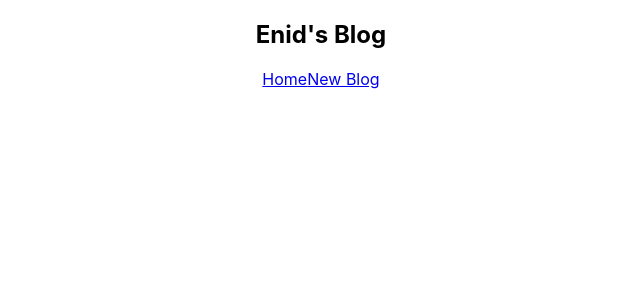
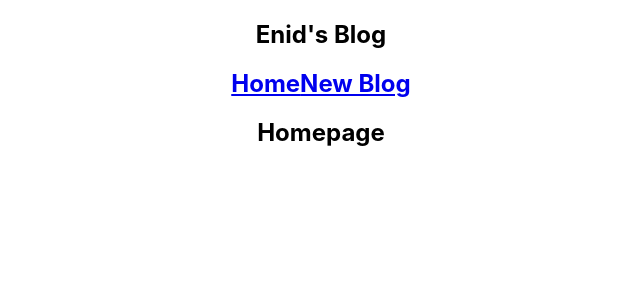
Before and after one commit to MissDine/react-polish, a React (Create React App) app: page / in a window 1280 px wide. Shown: the top 300 px of the page, without its empty margins (319-959 px from the left). Built offline with nearby package versions, Linux system fonts and the light colour scheme.

Commit message:
Feature edit

```diff
--- a/src/App.css
+++ b/src/App.css
@@ -36,3 +36,10 @@
         transform: rotate(360deg);
     }
 }
+
+.links {
+    align-items: center;
+    font-size: 1.5rem;
+    font-weight: bold;
+    justify-content: center;
+}
--- a/src/App.js
+++ b/src/App.js
@@ -1,11 +1,13 @@
 
 import './App.css';
 import Navbar from './components/Navbar';
+import Home from "./components/Home"
 
 function App() {
   return (
     <div className="App">
       <Navbar/>
+      <Home/>
     </div>
   );
 }
--- /dev/null
+++ b/src/components/Home.js
@@ -0,0 +1,9 @@
+const Home = () => {
+    return (
+        <div className="home">
+            <h2>Homepage</h2>
+        </div>
+    );
+}
+
+export default Home;
```
Lines whose indentation alone changed are shown as unchanged.
